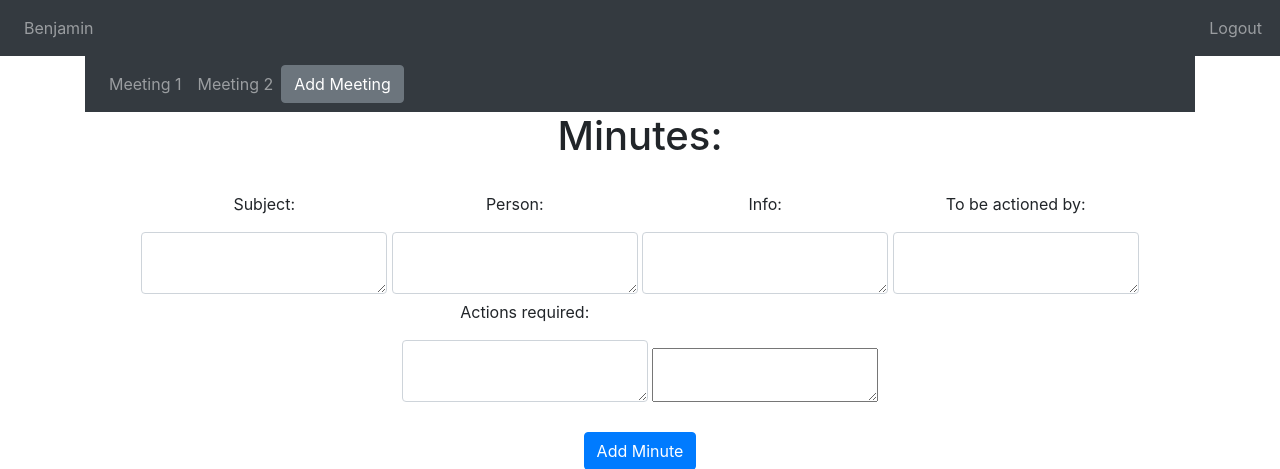
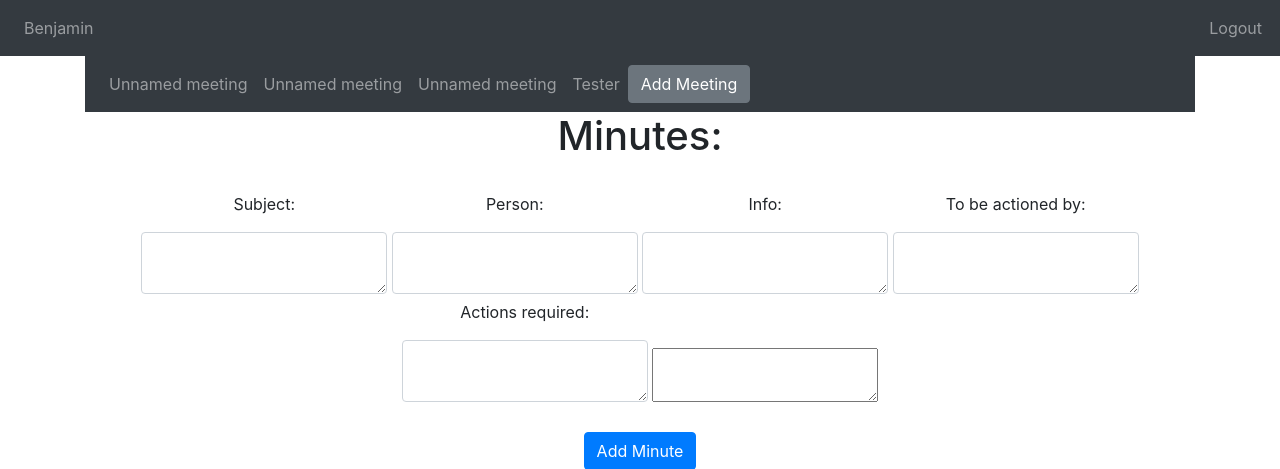
Before and after one commit to BenjaminKlenner1/MeetingMinutes, a Flask app: page / in a window 1280 px wide. Shown: the top 469 px of the page. Run offline with Flask 2, Linux system fonts and the light colour scheme; a user stored in the database is signed in; data comes from the database, SQL or seed files in the repository; both versions use the stored data as it was after the commit; data that the repository does not hold is empty; some libraries are stand-ins or nearby versions.

Commit message:
Bug fixing and start of meeting selection

```diff
--- a/website/models.py
+++ b/website/models.py
@@ -19,9 +19,11 @@ class User(db.Model, UserMixin):
     password = db.Column(db.String(150))
     first_name = db.Column(db.String(150))
     minutes = db.relationship('Minute')
+    meetings = db.relationship('Meeting')
 
 class Meeting(db.Model):
     id = db.Column(db.Integer, primary_key=True)
+    name = db.Column(db.String(32))
     date = db.Column(db.DateTime(timezone=True), default=func.now())
     attendees = db.Column(db.String(10000))
     info = db.Column(db.String(10000))
--- a/website/templates/home.html
+++ b/website/templates/home.html
@@ -7,15 +7,16 @@
     </button>
     <div class="collapse navbar-collapse" id="navbar">
         <div class = "navbar-nav">
-
+            {% for meeting in user.meetings %}
             <div class="meetings">
                 <div class="nav-item nav-link" style="display:block">
-                    <a>Meeting 1</a>
+                    <a>{{ meeting.name }}</a>
                 </div>
             </div>
+            {% endfor %}
             <div class="meetings">
                 <div class="nav-item nav-link" style="display:block">
-                    <a>Meeting 2</a>
+                    <a>Tester</a>
                 </div>
             </div>
 
@@ -23,7 +24,7 @@
 
         <form name="meetings" id="meetings" method="POST">
             <div align="center">
-                <button type="submit" class="btn btn-secondary">Add Meeting</button>
+                <button type="submit" name="button" id="button" value="meeting" class="btn btn-secondary">Add Meeting</button>
             </div>
         </form>
 
@@ -32,8 +33,7 @@
 
 <h1 align="center">Minutes:</h1>
 <ul class="list-group list-group-flush" id="minutes">
-    {% for minute in user.minutes%}
-    {% if minute.meeting_id == meeting %}
+    {% for minute in user.minutes %}
     <li class="list-group-item">
         <div class="minutes">
             <div class="date">
@@ -56,12 +56,11 @@
                 {{ minute.act_req }}
                 {{ minute.meeting_id}}
             </div>
+            <button type="button" class="close" onClick="deleteMinute({{ minute.id }})">
+                <span aria-hidden="true">&times;</span>
+            </button>
         </div>
-        <button type="button" class="close" onClick="deleteMinute({{ minute.id }})">
-            <span aria-hidden="true">&times;</span>
-        </button>
     </li>
-    {% endif %}
     {% endfor %}
 </ul>
 
@@ -92,7 +91,7 @@
     </div>
     <br />
     <div align="center">
-        <button type="submit" class="btn btn-primary">Add Minute</button>
+        <button type="submit" name="button" id="button" value="minute" class="btn btn-primary">Add Minute</button>
     </div>
 </form>
 {% endblock %}
--- a/website/views.py
+++ b/website/views.py
@@ -1,30 +1,47 @@
+from pickletools import read_uint1
 from flask import Blueprint, render_template, request, flash, jsonify
 from flask_login import login_required, current_user
-from .models import Minute
+from .models import Minute, Meeting
 from . import db
 import json
 
 views = Blueprint('views', __name__)
 @views.route('/', methods=['GET', 'POST'])
-#@login_required
+@login_required
 def home():
     if request.method == 'POST':
-        subject = request.form.get('subject')
-        person = request.form.get('person')
-        info = request.form.get('info')
-        act_by = request.form.get('act_by')
-        act_req = request.form.get('act_req')
-        meeting_id = request.form.get('meeting_id')
+        if request.form.get('button') == "minute":
+            subject = request.form.get('subject')
+            person = request.form.get('person')
+            info = request.form.get('info')
+            act_by = request.form.get('act_by')
+            act_req = request.form.get('act_req')
+            meeting_id = request.form.get('meeting_id')
 
-        if len(subject) < 1:
-            flash('Minute is too short', category='error')
+            if len(subject) < 1:
+                flash('Minute is too short', category='error')
+                pass
+            else:
+                new_minute = Minute(subject=subject, user_id=current_user.id, person=person, info=info, act_by=act_by, act_req=act_req, meeting_id="1")
+                db.session.add(new_minute)
+                db.session.commit()
+                flash('Minute submitted!', category="success")
+        elif request.form.get('button') == "meeting":
+            flash('Meeting', category="success")
+            meeting = Meeting.query.filter_by(name="Unnamed Meeting").first()
+
+            if meeting:
+                flash('Rename new meeting before creating new one!', category='error')
+            else:
+                new_meeting = Meeting(name="Unnamed meeting",user_id=current_user.id)
+                db.session.add(new_meeting)
+                db.session.commit()
+
         else:
-            new_minute = Minute(subject=subject, user_id=current_user.id, person=person, info=info, act_by=act_by, act_req=act_req, meeting_id=meeting_id)
-            db.session.add(new_minute)
-            db.session.commit()
-            flash('Minute submitted!', category="success")
-    else:
-        meeting_id = 1
+            flash('Fail', category="error")
+
+
+    meeting_id = 1
 
 
     return render_template("home.html", user=current_user, meeting=meeting_id)
```
Also changed, not shown: website/database.db.
